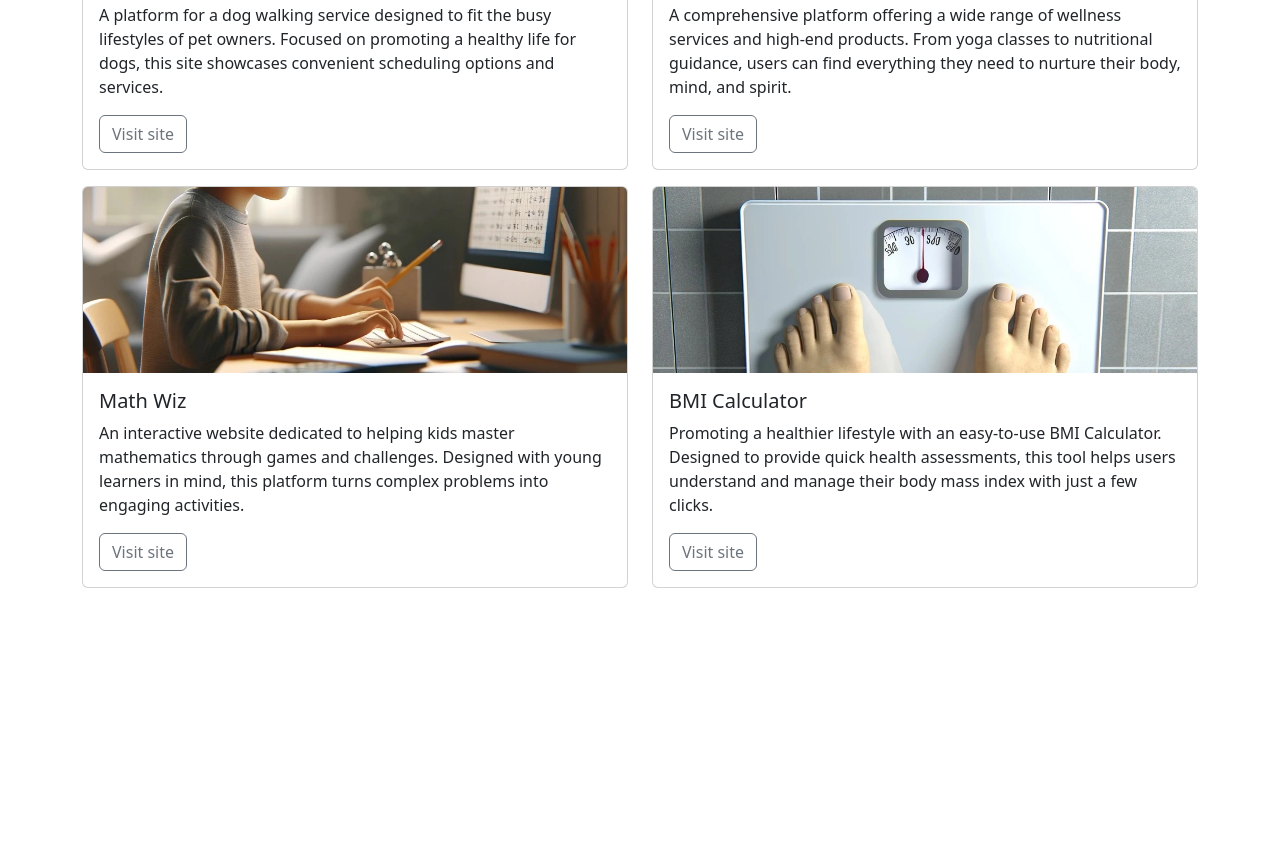
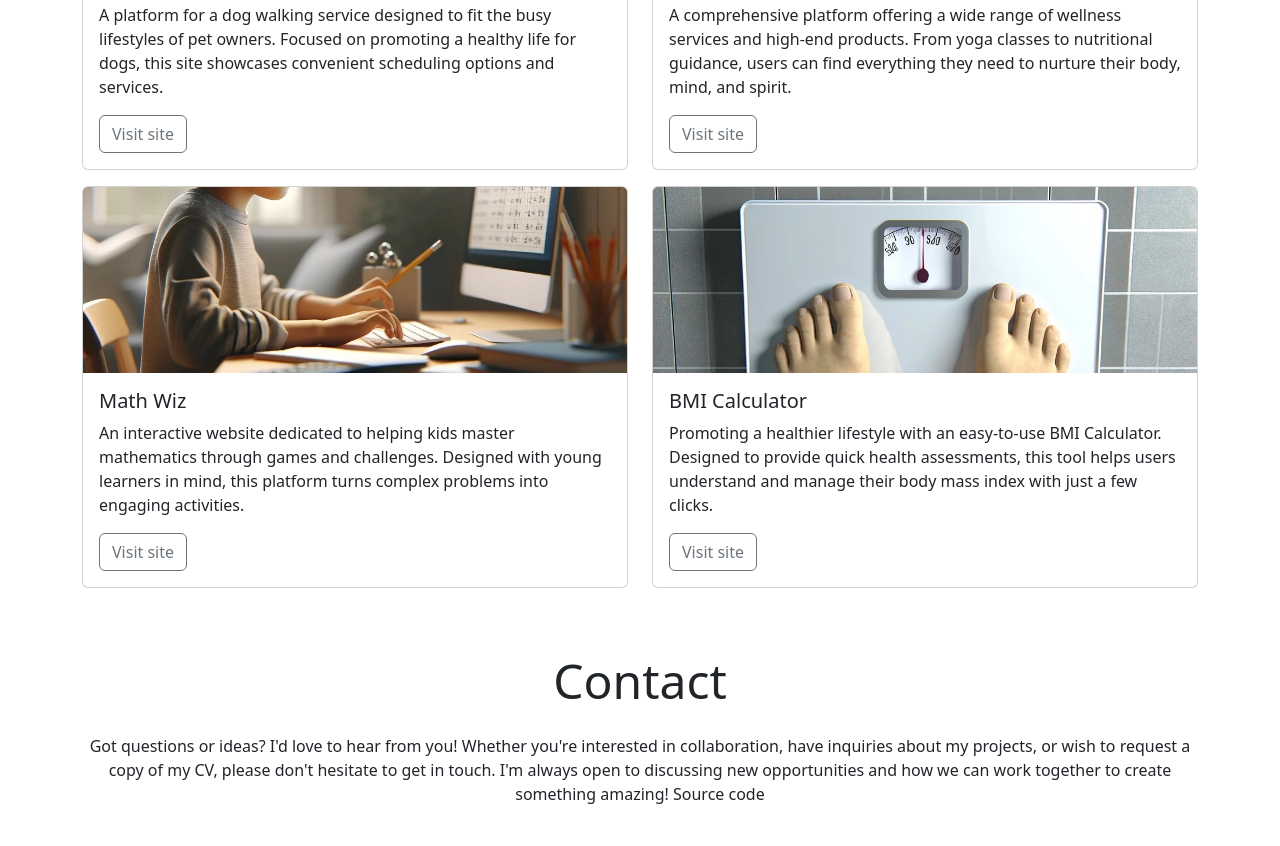
Before and after one commit to xAlex-an/bootstrap-portfolio, a plain HTML site: page index.html in a window 1280 px wide. Shown: the part 1228-2074 px from the top of the page. Before the commit the page ends 1856 px from the top, so only its background shows below. Drawn offline with nearby package versions, Linux system fonts and the light colour scheme.

Commit message:
feat: add contact section

```diff
--- a/index.html
+++ b/index.html
@@ -203,6 +203,23 @@
         </div>
       </section>
     </main>
+    <footer id="contact" class="container">
+      <div class="row justify-content-center">
+        <div class="col-12 text-center my-4">
+          <h2 class="display-5">Contact</h2>
+          <p class="mt-4">
+            Got questions or ideas? I'd love to hear from you! Whether you're
+            interested in collaboration, have inquiries about my projects, or
+            wish to request a copy of my CV, please don't hesitate to get in
+            touch. I'm always open to discussing new opportunities and how we
+            can work together to create something amazing! Source code
+          </p>
+        </div>
+        <div class="col-12 col-md-10 col-lg-8">
+          <!-- Add your form here -->
+        </div>
+      </div>
+    </footer>
     <!-- Bootstrap JS Script -->
     <script
       src="https://cdn.jsdelivr.net/npm/bootstrap@5.3.7/dist/js/bootstrap.bundle.min.js"
```
